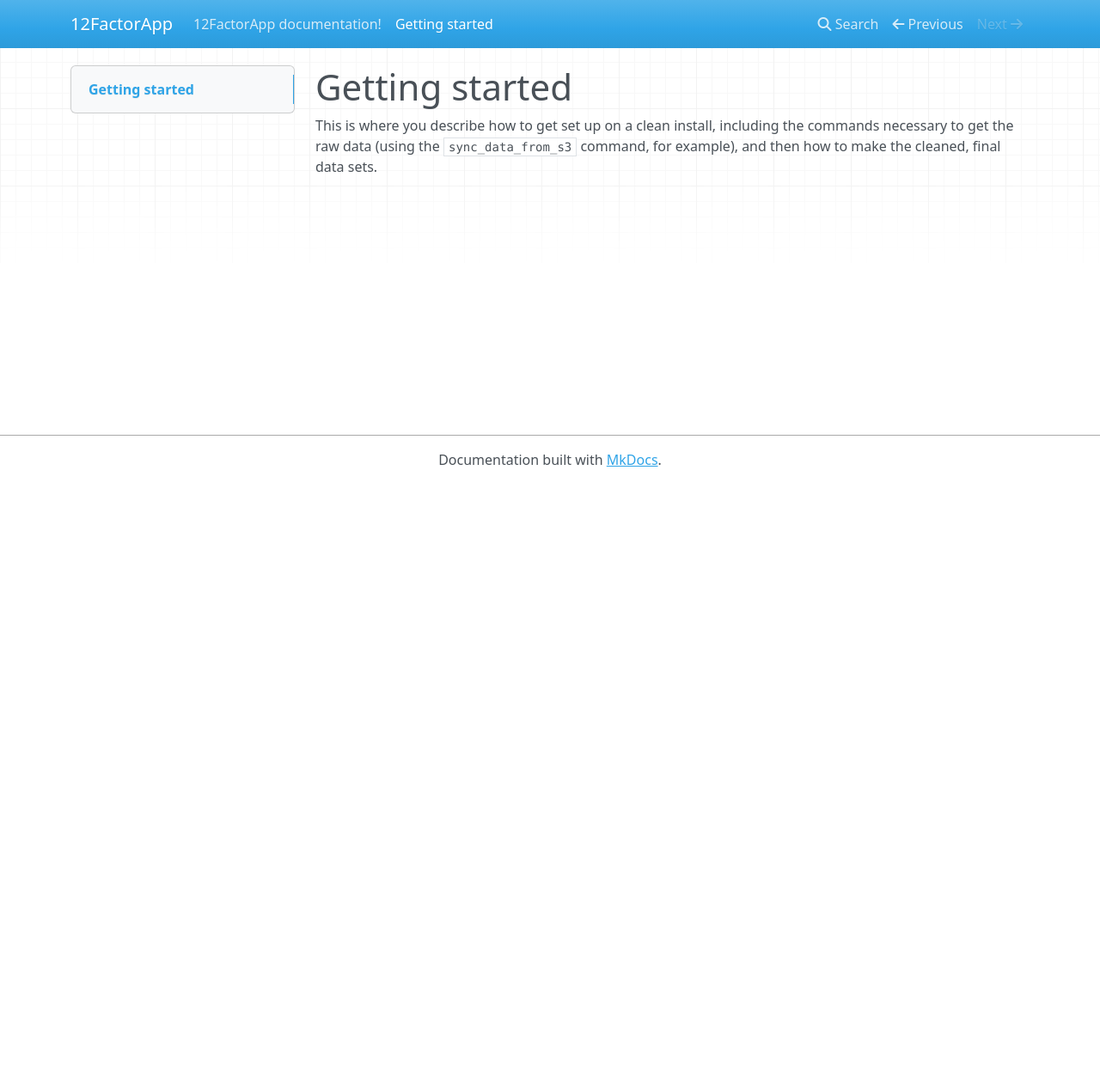
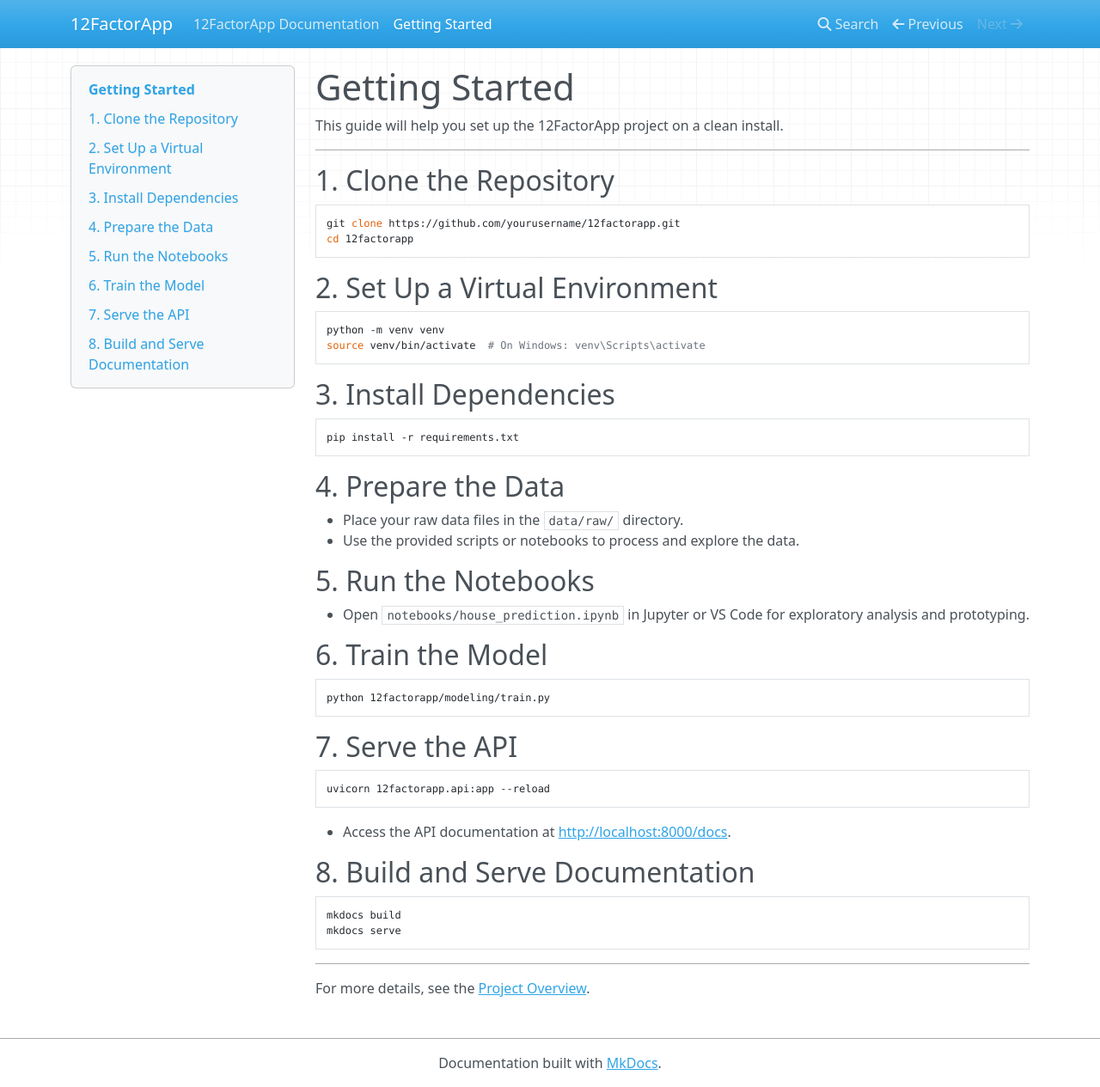
Before and after one commit to GauravKBhatt/12FactorApp, an MkDocs documentation site: the page built from docs/docs/getting-started.md, in a window 1280 px wide and 1265 px high. Shown: the whole window at 86% size. Built offline with MkDocs 1.6.1, drawn with Linux system fonts in a browser that asks for light colours; nearby versions of some CDN libraries.

Commit message:
docs completed

````diff
--- a/docs/docs/getting-started.md
+++ b/docs/docs/getting-started.md
@@ -1,6 +1,58 @@
-Getting started
-===============
+# Getting Started
 
-This is where you describe how to get set up on a clean install, including the
-commands necessary to get the raw data (using the `sync_data_from_s3` command,
-for example), and then how to make the cleaned, final data sets.
+This guide will help you set up the 12FactorApp project on a clean install.
+
+---
+
+## 1. Clone the Repository
+
+```sh
+git clone https://github.com/yourusername/12factorapp.git
+cd 12factorapp
+```
+
+## 2. Set Up a Virtual Environment
+
+```sh
+python -m venv venv
+source venv/bin/activate  # On Windows: venv\Scripts\activate
+```
+
+## 3. Install Dependencies
+
+```sh
+pip install -r requirements.txt
+```
+
+## 4. Prepare the Data
+
+- Place your raw data files in the `data/raw/` directory.
+- Use the provided scripts or notebooks to process and explore the data.
+
+## 5. Run the Notebooks
+
+- Open `notebooks/house_prediction.ipynb` in Jupyter or VS Code for exploratory analysis and prototyping.
+
+## 6. Train the Model
+
+```sh
+python 12factorapp/modeling/train.py
+```
+
+## 7. Serve the API
+
+```sh
+uvicorn 12factorapp.api:app --reload
+```
+- Access the API documentation at [http://localhost:8000/docs](http://localhost:8000/docs).
+
+## 8. Build and Serve Documentation
+
+```sh
+mkdocs build
+mkdocs serve
+```
+
+---
+
+For more details, see the [Project Overview](index.md).
--- a/requirements.txt
+++ b/requirements.txt
@@ -17,4 +17,5 @@ pydantic
 pydantic_settings
 httpx
 pre-commit
+mkdocs-materialS
 -e .
````
Also changed, not shown: docs/README.md (+16 -7 lines), docs/docs/index.md (+36 -5 lines), docs/index.md (added, +17 -0 lines), mkdocs.yml (added, +8 -0 lines), README.md.
